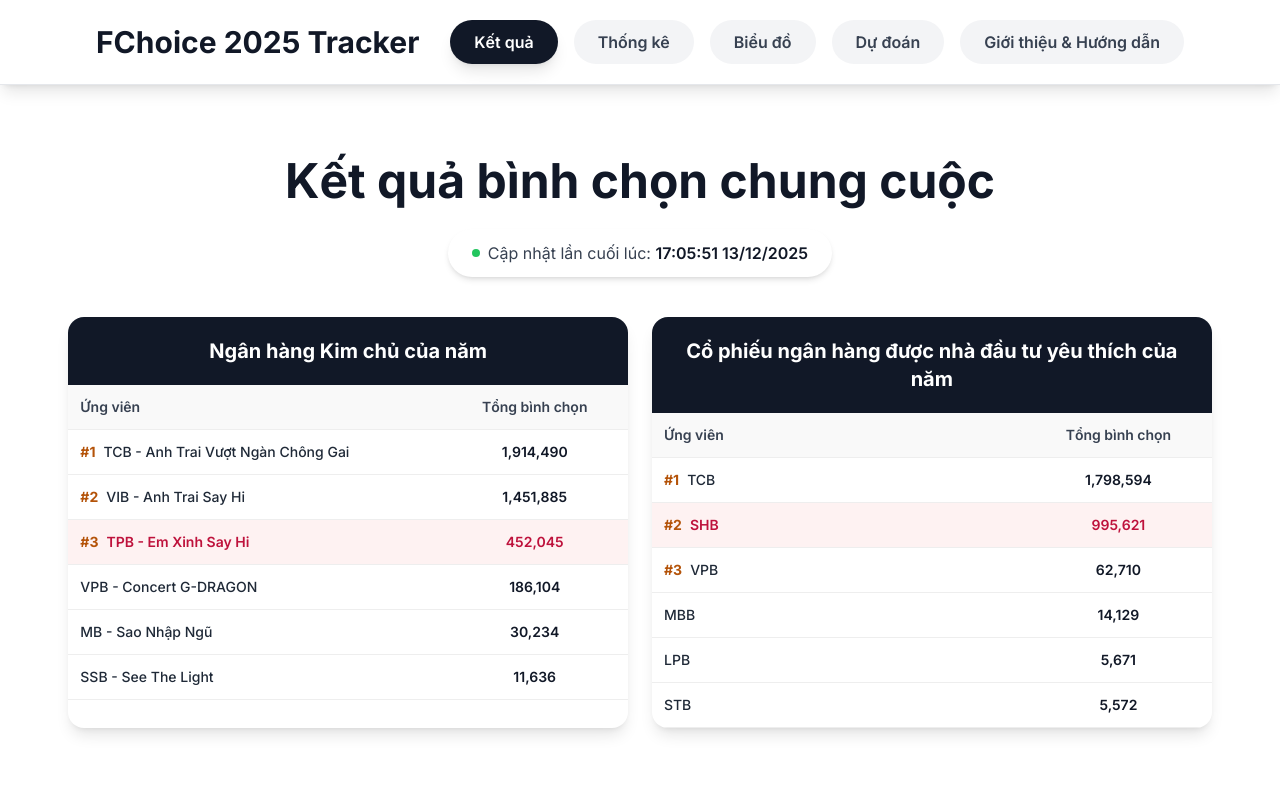
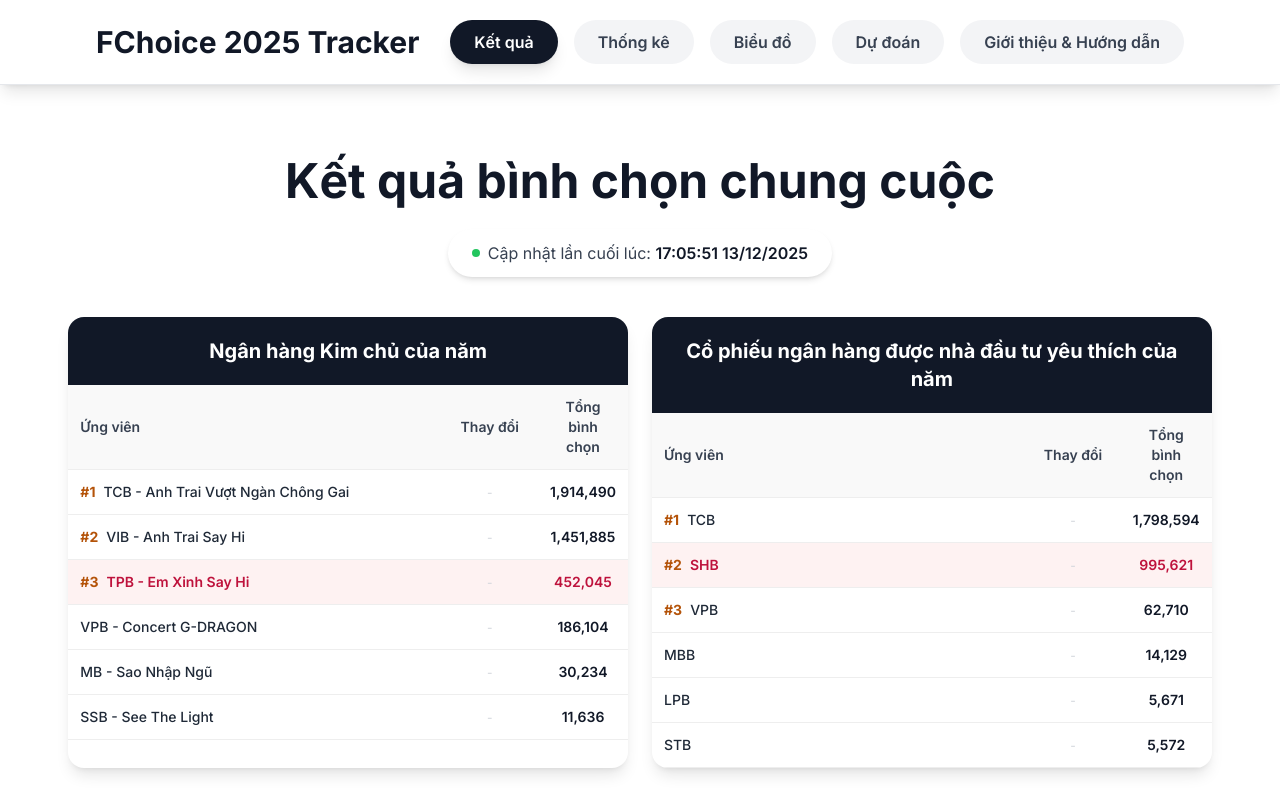
Before and after one commit to ntu09082007-eng/wechoice-tracker-frontend, a React (Vite) app: page /realtime in a window 1280 px wide. Shown: the top 800 px of the page. Built offline with nearby package versions, Linux system fonts and the light colour scheme.

Commit message:
Update RealtimePage.tsx

```diff
--- a/src/pages/RealtimePage.tsx
+++ b/src/pages/RealtimePage.tsx
@@ -136,6 +136,10 @@
                     <th className="p-3 text-left font-semibold text-gray-700 w-2/3">
                       Ứng viên
                     </th>
+                    {/* Chèn vào dòng 138-139 */}
+<th className="p-3 text-center font-semibold text-gray-700 w-[100px] hidden md:table-cell">
+  Thay đổi
+</th>
                     <th className="p-3 text-center font-semibold text-gray-700">
                       Tổng bình chọn
                     </th>
@@ -171,6 +175,17 @@
                             </span>
                           </div>
                         </td>
+                        {/* --- CỘT THAY ĐỔI (Chèn vào giữa Name và Total Votes) --- */}
+                  <td className="p-3 text-center hidden md:table-cell">
+                    {voteChanges[c.id] ? (
+                      <span className="text-emerald-600 bg-emerald-50 px-2 py-1 rounded text-xs font-bold whitespace-nowrap">
+                        +{voteChanges[c.id].toLocaleString('vi-VN')}
+                      </span>
+                    ) : (
+                      <span className="text-gray-300 text-xs">-</span>
+                    )}
+                  </td>
+                  {/* -------------------------------------------------------- */}
                         <td
                           className={`p-3 text-center font-semibold whitespace-nowrap ${
                             isHighlighted ? "text-rose-700" : "text-gray-900"
```
